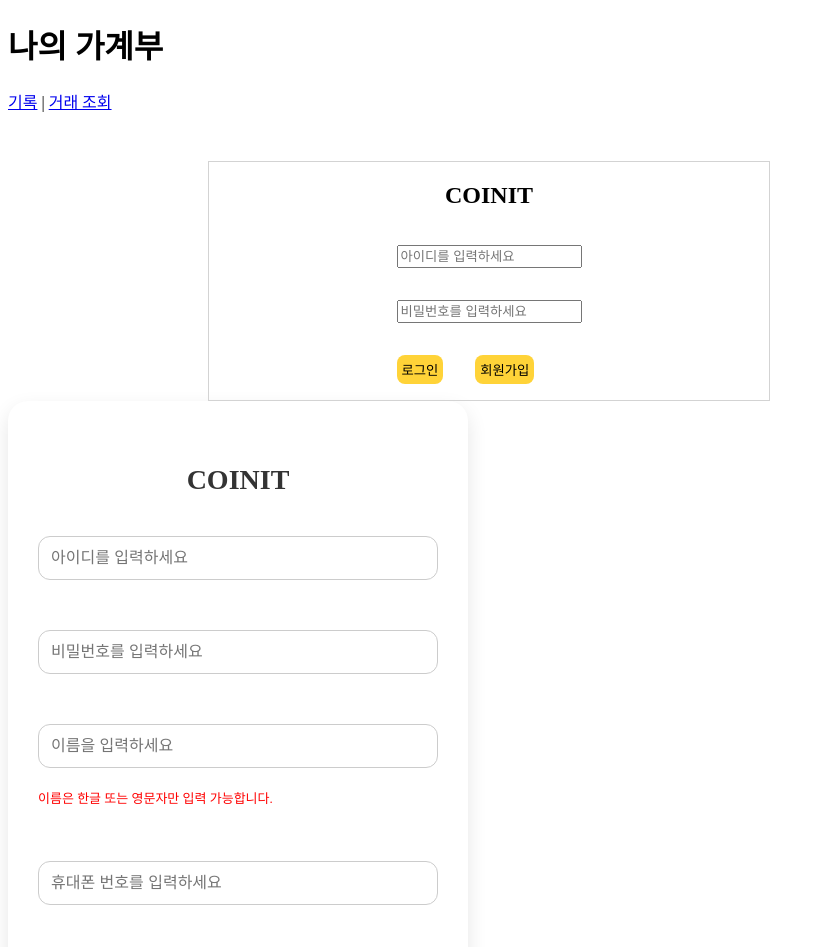
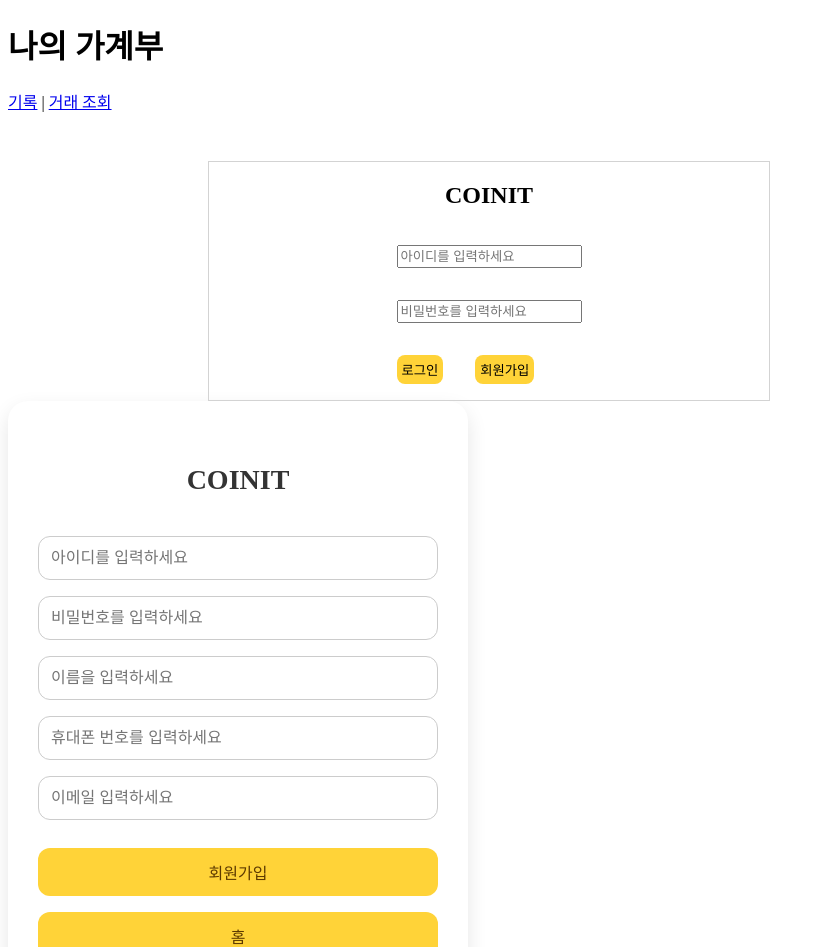
Before and after one commit to Hwang-Dawon/coinit, a Vue app: page /join in a window 1280 px wide. Shown: the top 947 px of the page, without its empty margins (0-824 px from the left). Built offline with nearby package versions, Linux system fonts and the light colour scheme.

Commit message:
실시간 유효성 검사 에러표시

```diff
--- a/src/views/JoinPage.vue
+++ b/src/views/JoinPage.vue
@@ -18,7 +18,7 @@
 //정규식
 const userIdRegex = /^[a-zA-Z0-9]{6,}$/;
 const passwordRegex = /^[a-zA-Z0-9]{6,}$/;
-const nameRegex = /^[가-힣a-zA-Z]+$/;
+const nameRegex = /^[가-힣]{6}$/;
 const phoneRegex = /^\d{3}-\d{4}-\d{4}$/;
 const emailRegex = /^[^\s@]+@[^\s@]+\.[^\s@]+$/;
 
@@ -26,25 +26,38 @@
 const validataId = () => {
   if (!userIdRegex.test(userId.value)) {
     userIdError.value = '아이디는 6자 이상 입니다.';
+  } else {
+    userIdError.value = '';
   }
 };
 const validataPassword = () => {
   if (!passwordRegex.test(password.value)) {
     passwordError.value = '비밀번호는 6자 이상 입니다.';
+  } else {
+    passwordError.value = '';
   }
 };
-const validataName = () => {};
+const validataName = () => {
   if (!nameRegex.test(name.value)) {
-  nameError.value = '이름은 한글 또는 영문자만 입력 가능합니다.';
+    nameError.value = '이름은 한글만 입력 가능합니다.';
+  } else {
+    nameError.value = '';
   }
-const validataPhone = () => {};
+};
+const validataPhone = () => {
   if (!phoneRegex.test(name.value)) {
     phoneError.value = '000-0000-0000 형식으로 입력해야 합니다.';
+  } else {
+    phoneError.value = '';
   }
-const validataEmail = () => {};
+};
+const validataEmail = () => {
   if (!emailRegex.test(name.value)) {
     emailError.value = '올바른 이메일 형식이 아닙니다.';
+  } else {
+    emailError.value = '';
   }
+};
 
 //JSON 형태로 변환
 const newUser = {
@@ -71,22 +84,28 @@
   <div class="JoinPage">
     <form class="join-container">
       <h2>COINIT <i class="fa-solid fa-coins"></i></h2>
+
+      <div class="form-group">
         <input
           type="text"
           placeholder="아이디를 입력하세요"
           v-model="userId"
           @input="validataId"
         />
-      <span class="error" v-if="passwordError">{{ passwordError }}</span>
-      <br />
+        <span class="error" v-if="userIdError">{{ userIdError }}</span>
+      </div>
+
+      <div class="form-group">
         <input
           type="password"
           placeholder="비밀번호를 입력하세요"
           v-model="password"
           @input="validataPassword"
         />
-      <span class="error" v-if="userIdError">{{ userIdError }}</span>
-      <br />
+        <span class="error" v-if="passwordError">{{ passwordError }}</span>
+      </div>
+
+      <div class="form-group">
         <input
           type="text"
           placeholder="이름을 입력하세요"
@@ -94,7 +113,9 @@
           @input="validataName"
         />
         <span class="error" v-if="nameError">{{ nameError }}</span>
-      <br />
+      </div>
+
+      <div class="form-group">
         <input
           type="text"
           placeholder="휴대폰 번호를 입력하세요"
@@ -102,7 +123,8 @@
           @input="validataPhone"
         />
         <span class="error" v-if="userIdError">{{ phoneError }}</span>
-      <br />
+      </div>
+      <div class="form-group">
         <input
           type="text"
           placeholder="이메일 입력하세요"
@@ -110,6 +132,8 @@
           @input="validataEmail"
         />
         <span class="error" v-if="emailError">{{ emailError }}</span>
+      </div>
+
       <button class="joinBtn" @click="handleJoin">회원가입</button>
       <button class="backBtn">홈</button>
     </form>
@@ -136,6 +160,23 @@
   display: flex;
   flex-direction: column;
   gap: 16px;
+}
+.form-group {
+  display: flex;
+  flex-direction: column;
+  position: relative;
+}
+.form-group input {
+  margin-bottom: 0px;
+}
+
+.error {
+  height: 18px; /* 항상 일정 높이 확보 */
+  font-size: 13px;
+  color: red;
+  margin-top: 2px;
+  padding-left: 4px;
+  line-height: 18px;
 }
 
 h2 {
```
Lines whose indentation alone changed are shown as unchanged.
